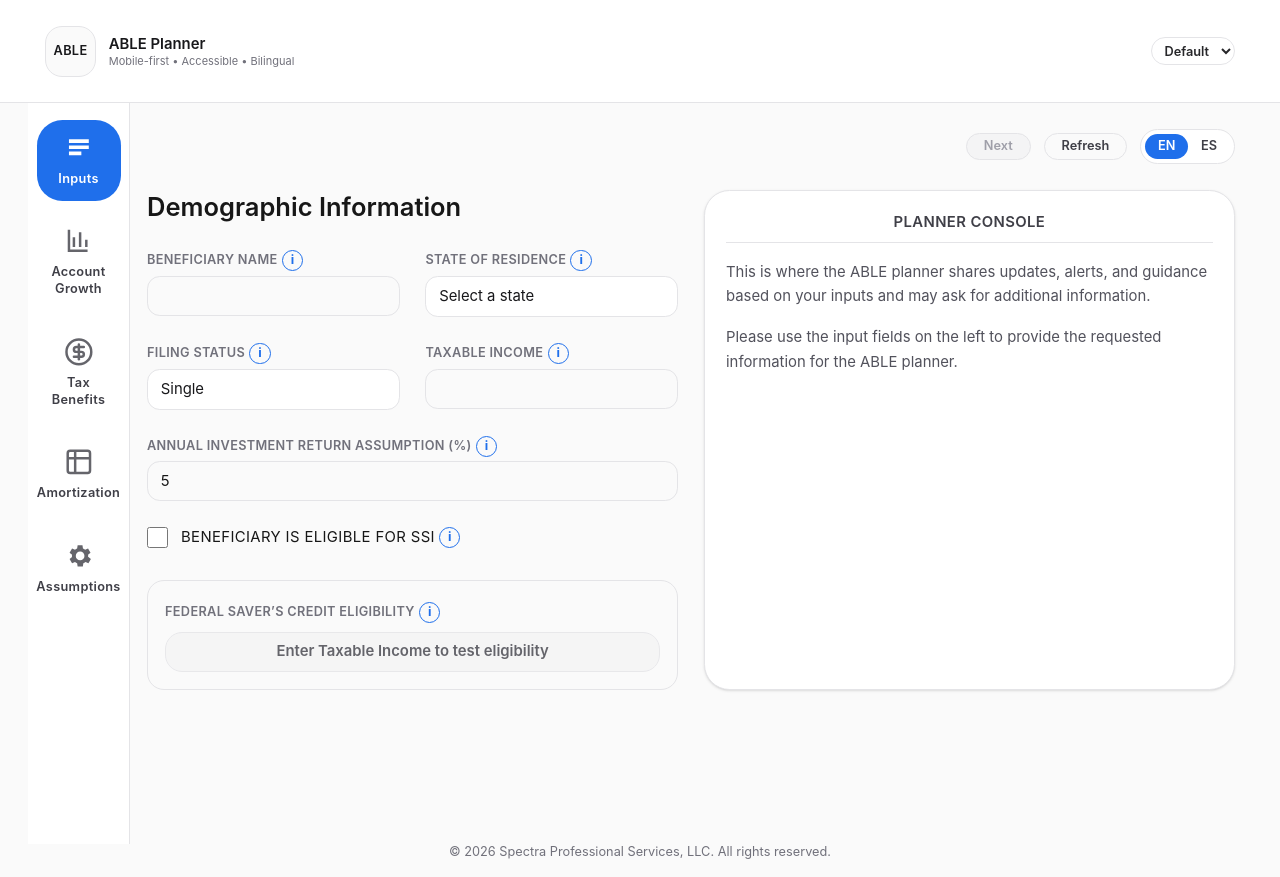
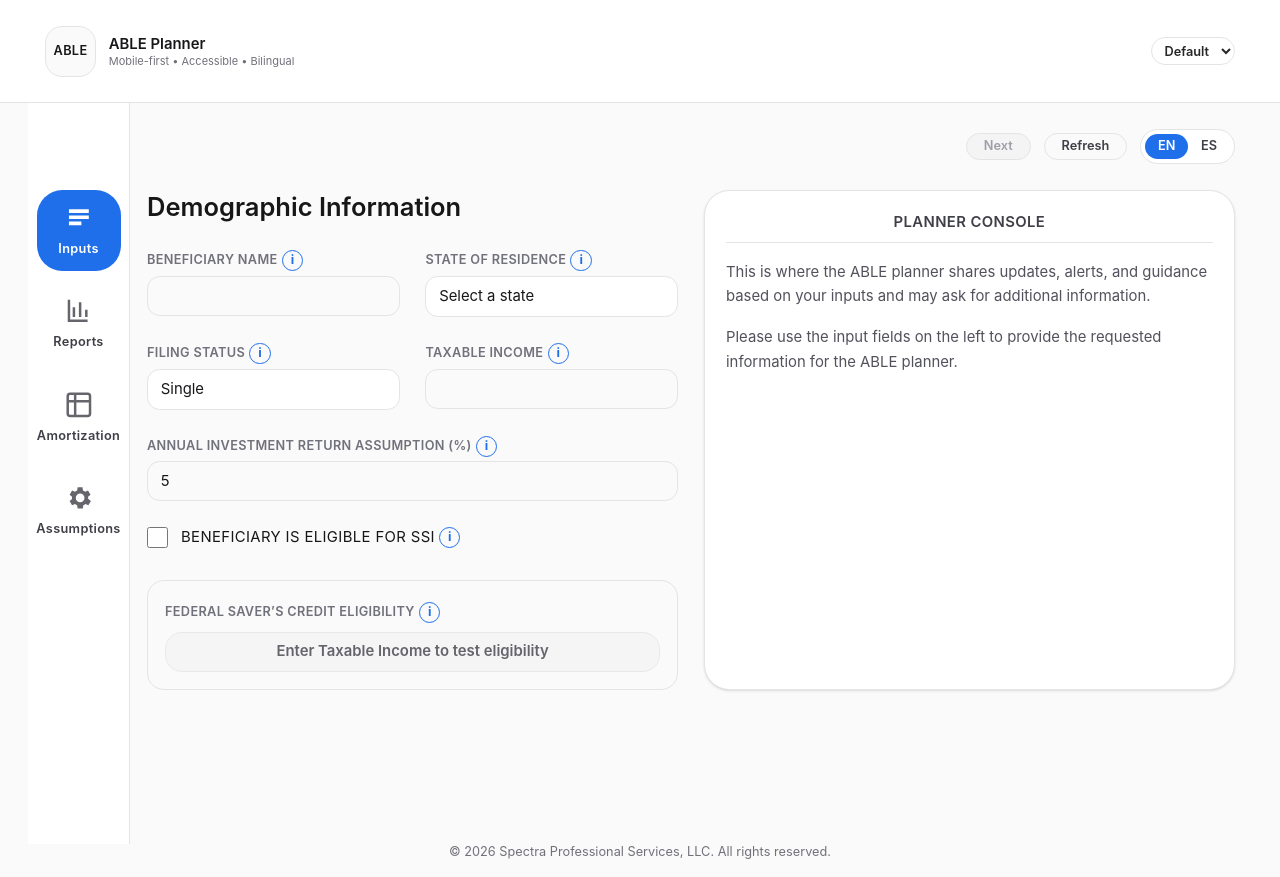
Before and after one commit to KAtheras/able-planner, a Next.js app: page / in a window 1280 px wide. Both pictures are taken after a click on the button "I Understand — Continue". Built offline with nearby package versions, Linux system fonts and the light colour scheme.

Commit message:
feat: consolidate reports nav and align sidebar with content

```diff
--- a/app/page.tsx
+++ b/app/page.tsx
@@ -236,6 +236,7 @@
 export default function Home() {
   const [language, setLanguage] = useState<SupportedLanguage>("en");
   const [active, setActive] = useState<NavKey>("inputs");
+  const [reportView, setReportView] = useState<"account_growth" | "tax_benefits">("account_growth");
   const [plannerStateCode, setPlannerStateCode] = useState<PlannerState>("default");
   const [inputStep, setInputStep] = useState<1 | 2>(1);
   const [plannerAgi, setPlannerAgi] = useState("");
@@ -296,7 +297,9 @@
 
   const [showWelcome, setShowWelcome] = useState(true);
   const [amortizationView, setAmortizationView] = useState<"able" | "taxable">("able");
+  const [sidebarDesktopTopOffset, setSidebarDesktopTopOffset] = useState(0);
   const fscPassedRef = useRef(false);
+  const shellRef = useRef<HTMLDivElement | null>(null);
   const inputsColumnRef = useRef<HTMLDivElement | null>(null);
   const consoleCardRef = useRef<HTMLDivElement | null>(null);
   const lastMobileConsoleModeRef = useRef<"annual" | "residency" | "fsc" | null>(null);
@@ -962,6 +965,45 @@
     residencyBlocking,
     showFscQuestionnaire,
     showWelcome,
+  ]);
+
+  useEffect(() => {
+    if (typeof window === "undefined") return;
+
+    const measureSidebarOffset = () => {
+      if (window.innerWidth < 768) return;
+      const shellTop = shellRef.current?.getBoundingClientRect().top;
+      const cardTop = consoleCardRef.current?.getBoundingClientRect().top;
+      if (!Number.isFinite(shellTop) || !Number.isFinite(cardTop)) return;
+      const next = Math.max(0, Math.round((cardTop as number) - (shellTop as number)));
+      setSidebarDesktopTopOffset((prev) => (prev === next ? prev : next));
+    };
+
+    const rafId = window.requestAnimationFrame(measureSidebarOffset);
+    window.addEventListener("resize", measureSidebarOffset);
+
+    let observer: ResizeObserver | null = null;
+    if (typeof ResizeObserver !== "undefined") {
+      observer = new ResizeObserver(() => measureSidebarOffset());
+      if (shellRef.current) observer.observe(shellRef.current);
+      if (consoleCardRef.current) observer.observe(consoleCardRef.current);
+    }
+
+    return () => {
+      window.cancelAnimationFrame(rafId);
+      window.removeEventListener("resize", measureSidebarOffset);
+      observer?.disconnect();
+    };
+  }, [
+    active,
+    inputStep,
+    reportView,
+    showWelcome,
+    language,
+    messagesMode,
+    annualReturnWarningText,
+    residencyBlocking,
+    showFscQuestionnaire,
   ]);
 
   const handleWelcomeContinue = () => {
@@ -1180,7 +1222,8 @@
       }
       if (hasContributionIssue) return;
       enforceTimeHorizonLimits();
-      setActive("account_growth");
+      setActive("reports");
+      setReportView("account_growth");
     };
 
     const questions: Array<{ key: keyof FscAnswers; label: string }> = [
@@ -1803,16 +1846,61 @@
       taxableRows,
     });
 
-    if (active === "account_growth") {
+    if (active === "reports") {
+      const reportTitle = copy?.ui?.sidebar?.reports ?? "Reports";
+      const accountGrowthTabLabel = copy?.labels?.reports?.accountGrowthTab ?? "Account Growth";
+      const taxBenefitsTabLabel = copy?.labels?.reports?.taxBenefitsTab ?? "Tax Benefits";
       return (
         <div className="space-y-6">
           <div className="h-full rounded-3xl border border-zinc-200 bg-white p-6 shadow-sm text-sm text-zinc-600 dark:border-zinc-800 dark:bg-black/80 dark:text-zinc-400">
+            <div className="flex flex-col items-start gap-4 md:flex-row md:items-center md:justify-between">
               <h1 className="text-lg font-semibold text-zinc-900 dark:text-zinc-50">
-              {copy?.ui?.sidebar?.account_growth ?? "Account Growth"}
+                {reportTitle}
               </h1>
+              <div
+                role="tablist"
+                aria-label={reportTitle}
+                className="inline-flex rounded-full border border-zinc-200 bg-white p-1 dark:border-zinc-700 dark:bg-zinc-900"
+              >
+                <button
+                  type="button"
+                  role="tab"
+                  aria-selected={reportView === "account_growth"}
+                  className={[
+                    "rounded-full px-4 py-1 text-xs font-semibold transition",
+                    reportView === "account_growth"
+                      ? "bg-[var(--brand-primary)] text-white shadow-sm"
+                      : "text-zinc-700 hover:bg-zinc-100 dark:text-zinc-200 dark:hover:bg-zinc-800",
+                  ].join(" ")}
+                  onClick={() => setReportView("account_growth")}
+                >
+                  {accountGrowthTabLabel}
+                </button>
+                <button
+                  type="button"
+                  role="tab"
+                  aria-selected={reportView === "tax_benefits"}
+                  className={[
+                    "rounded-full px-4 py-1 text-xs font-semibold transition",
+                    reportView === "tax_benefits"
+                      ? "bg-[var(--brand-primary)] text-white shadow-sm"
+                      : "text-zinc-700 hover:bg-zinc-100 dark:text-zinc-200 dark:hover:bg-zinc-800",
+                  ].join(" ")}
+                  onClick={() => setReportView("tax_benefits")}
+                >
+                  {taxBenefitsTabLabel}
+                </button>
+              </div>
+            </div>
+            {reportView === "account_growth" ? (
               <p className="mt-4 text-sm leading-relaxed text-zinc-700 dark:text-zinc-300">
                 {accountGrowthNarrative}
               </p>
+            ) : (
+              <p className="mt-4 text-sm leading-relaxed text-zinc-600 dark:text-zinc-400">
+                {copy?.labels?.ui?.placeholderComingSoon ?? ""}
+              </p>
+            )}
           </div>
         </div>
       );
@@ -1927,22 +2015,6 @@
       );
     }
 
-    if (active === "tax_benefits") {
-      const screenLabel = copy?.ui?.sidebar?.tax_benefits ?? "";
-      return (
-        <div className="space-y-6">
-          <div className="h-full rounded-3xl border border-zinc-200 bg-white p-6 shadow-sm text-sm text-zinc-600 dark:border-zinc-800 dark:bg-black dark:text-zinc-400">
-            <h1 className="text-lg font-semibold uppercase text-zinc-900 dark:text-zinc-50">
-              {screenLabel}{copy?.labels?.ui?.shellSuffix ?? ""}
-            </h1>
-            <p className="mt-2 text-sm leading-relaxed text-zinc-600 dark:text-zinc-400">
-              {copy?.labels?.ui?.placeholderComingSoon ?? ""}
-            </p>
-          </div>
-        </div>
-      );
-    }
-
     return (
       <div className="space-y-6">
         <div className="mb-6 flex items-center justify-between text-xs font-semibold">
@@ -2301,8 +2373,13 @@
           </div>
         }
       />
-      <div className="mx-auto flex w-full max-w-6xl">
-        <Sidebar active={active} onChange={setActive} labels={copy.ui?.sidebar} />
+      <div ref={shellRef} className="mx-auto flex w-full max-w-6xl">
+        <Sidebar
+          active={active}
+          onChange={setActive}
+          labels={copy.ui?.sidebar}
+          desktopTopOffsetPx={sidebarDesktopTopOffset}
+        />
         <main className="mx-auto w-full max-w-6xl flex-1 px-4 pt-6 pb-[calc(env(safe-area-inset-bottom)+6.5rem)] md:pb-6">{content}</main>
       </div>
       <footer className="px-4 pb-[calc(env(safe-area-inset-bottom)+5.5rem)] text-center text-xs text-zinc-500 dark:text-zinc-400 md:pb-4">
--- a/src/components/layout/Sidebar.tsx
+++ b/src/components/layout/Sidebar.tsx
@@ -4,8 +4,7 @@
 
 export type NavKey =
   | "inputs"
-  | "account_growth"
-  | "tax_benefits"
+  | "reports"
   | "schedule"
   | "disclosures";
 
@@ -43,32 +42,13 @@
   );
 }
 
-function IconChart() {
+function IconReports() {
   return (
     <svg viewBox="0 0 24 24" className="h-7 w-7" aria-hidden="true">
       <path
         fill="currentColor"
         d="M5 19h14v2H3V3h2v16Zm4-2H7V9h2v8Zm5 0h-2V5h2v12Zm5 0h-2v-6h2v6Z"
       />
-    </svg>
-  );
-}
-
-function IconDollar() {
-  return (
-    <svg
-      viewBox="0 0 24 24"
-      className="h-7 w-7"
-      aria-hidden="true"
-      fill="none"
-      stroke="currentColor"
-      strokeWidth="2"
-      strokeLinecap="round"
-      strokeLinejoin="round"
-    >
-      <circle cx="12" cy="12" r="10" />
-      <path d="M16 8h-6a2 2 0 1 0 0 4h4a2 2 0 1 1 0 4H8" />
-      <path d="M12 18V6" />
     </svg>
   );
 }
@@ -86,8 +66,7 @@
 
 const ITEMS: NavItem[] = [
   { key: "inputs", label: "Inputs", icon: <IconGrid /> },
-  { key: "account_growth", label: "Account Growth", icon: <IconChart /> },
-  { key: "tax_benefits", label: "Tax Benefits", icon: <IconDollar /> },
+  { key: "reports", label: "Reports", icon: <IconReports /> },
   { key: "schedule", label: "Schedule", icon: <IconChat /> },
   { key: "disclosures", label: "Disclosures", icon: <IconGear /> },
 ];
@@ -96,15 +75,21 @@
   active: NavKey;
   onChange: (key: NavKey) => void;
   labels?: Partial<Record<NavKey, string>>;
+  desktopTopOffsetPx?: number;
 };
 
-export default function Sidebar({ active, onChange, labels }: SidebarProps) {
+export default function Sidebar({ active, onChange, labels, desktopTopOffsetPx }: SidebarProps) {
   return (
     <>
       {/* Desktop / wide: left sidebar */}
       <nav
         aria-label="Primary"
-        className="hidden h-[calc(100vh-3.5rem)] w-24 flex-col items-center gap-3 border-r border-zinc-200 bg-white px-2 py-4 dark:border-zinc-800 dark:bg-black md:flex"
+        className="hidden h-[calc(100vh-3.5rem)] w-24 flex-col items-center gap-3 border-r border-zinc-200 bg-white px-2 pt-0 pb-4 dark:border-zinc-800 dark:bg-black md:flex"
+        style={
+          typeof desktopTopOffsetPx === "number"
+            ? { paddingTop: `${desktopTopOffsetPx}px` }
+            : undefined
+        }
       >
         {ITEMS.map((item) => {
           const isActive = item.key === active;
@@ -141,7 +126,7 @@
         aria-label="Primary"
         className="fixed inset-x-0 bottom-0 z-40 border-t border-zinc-200 bg-white/95 backdrop-blur dark:border-zinc-800 dark:bg-black/90 md:hidden"
       >
-        <div className="mx-auto grid max-w-4xl grid-cols-5 gap-1 px-2 py-2">
+        <div className="mx-auto grid max-w-4xl grid-cols-4 gap-1 px-2 py-2">
           {ITEMS.map((item) => {
             const isActive = item.key === active;
             return (
--- a/src/copy/en.json
+++ b/src/copy/en.json
@@ -9,11 +9,10 @@
   },
   "ui": {
     "sidebar": {
-      "account_growth": "Account Growth",
       "disclosures": "Assumptions",
       "inputs": "Inputs",
-      "schedule": "Amortization",
-      "tax_benefits": "Tax Benefits"
+      "reports": "Reports",
+      "schedule": "Amortization"
     },
     "assumptions": {
       "title": "Assumptions",
@@ -50,6 +49,10 @@
     "yes": "Yes"
   },
   "labels": {
+    "reports": {
+      "accountGrowthTab": "Account Growth",
+      "taxBenefitsTab": "Tax Benefits"
+    },
     "inputs": {
       "accountActivityTitle": "Account Activity",
       "agiLabel": "Taxable Income",
--- a/src/copy/es.json
+++ b/src/copy/es.json
@@ -9,11 +9,10 @@
   },
   "ui": {
     "sidebar": {
-      "account_growth": "Crecimiento de la cuenta",
       "disclosures": "Supuestos",
       "inputs": "Entradas",
-      "schedule": "Amortización",
-      "tax_benefits": "Beneficios fiscales"
+      "reports": "Informes",
+      "schedule": "Amortización"
     },
     "assumptions": {
       "title": "Supuestos",
@@ -50,6 +49,10 @@
     "yes": "Sí"
   },
   "labels": {
+    "reports": {
+      "accountGrowthTab": "Crecimiento de la cuenta",
+      "taxBenefitsTab": "Beneficios fiscales"
+    },
     "inputs": {
       "accountActivityTitle": "Actividad de la cuenta",
       "agiLabel": "Ingreso imponible",
```
Lines whose indentation alone changed are shown as unchanged.
